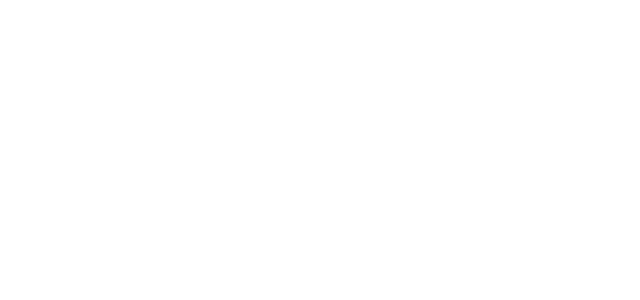
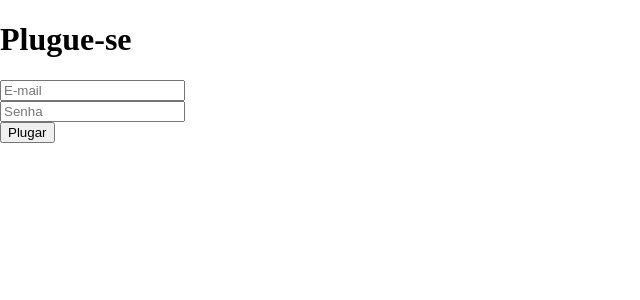
Before and after one commit to MilenaCrivella/plugue-front, an Angular app: page /login in a window 1280 px wide. Before the commit this address led to /. Shown: the top 300 px of the page, without its empty margins (0-640 px from the left). Built offline with nearby package versions, Linux system fonts and the light colour scheme.

Commit message:
Login_sem_CSS

```diff
--- a/src/app/app-routing.module.ts
+++ b/src/app/app-routing.module.ts
@@ -1,9 +1,11 @@
 import { NgModule } from '@angular/core';
 import { RouterModule, Routes } from '@angular/router';
 import { DashboardComponent } from './pages/dashboard/dashboard.component';
+import { LoginComponent } from './pages/login/login.component';
 
 const routes: Routes = [
-  { path:"home", component: DashboardComponent }
+  {path:"home", component: DashboardComponent},
+  {path:"login", component: LoginComponent}
 ];
 
 @NgModule({
--- a/src/app/app.module.ts
+++ b/src/app/app.module.ts
@@ -5,12 +5,14 @@
 import { AppComponent } from './app.component';
 import { HeaderComponent } from './components/header/header.component';
 import { DashboardComponent } from './pages/dashboard/dashboard.component';
+import { LoginComponent } from './pages/login/login.component';
 
 @NgModule({
   declarations: [
     AppComponent,
     HeaderComponent,
     DashboardComponent,
+    LoginComponent,
   ],
   imports: [
     BrowserModule,
--- /dev/null
+++ b/src/app/pages/login/login.component.html
@@ -0,0 +1,25 @@
+<div class="login">
+    <div class="login">
+      <div class="login_label">
+        <h1>Plugue-se</h1>
+      </div>
+
+      <form class="form_login">
+        <div class="form_group_login">
+          <div class="user_login">
+            <input type="text" class="username" placeholder="E-mail" name="username"/>
+          </div>
+        </div>
+        <div class="form_group_login">
+          <div class="password_login">
+            <input type="password" class="password" placeholder="Senha"  name="password"/>
+          </div>
+        </div>
+        <div class="form_group_login">
+          <div class="button_login">
+            <button type="button" class="button_login">Plugar</button>
+          </div>
+        </div>
+      </form>
+    </div>
+  </div>
--- /dev/null
+++ b/src/app/pages/login/login.component.ts
@@ -0,0 +1,15 @@
+import { Component, OnInit } from '@angular/core';
+
+@Component({
+  selector: 'app-login',
+  templateUrl: './login.component.html',
+  styleUrls: ['./login.component.css']
+})
+export class LoginComponent implements OnInit {
+
+  constructor() { }
+
+  ngOnInit(): void {
+  }
+
+}
```
Also changed, not shown: src/app/pages/login/login.component.css (added), 1 other file (tests, documents, lock files or other folders).
